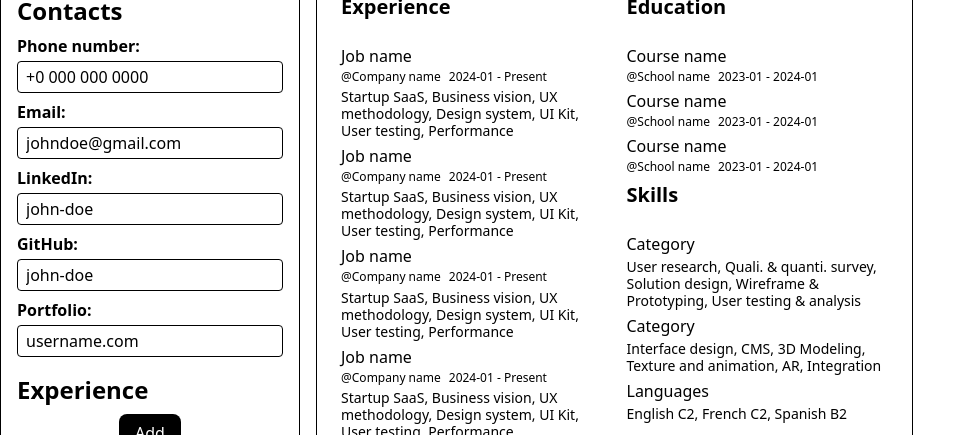
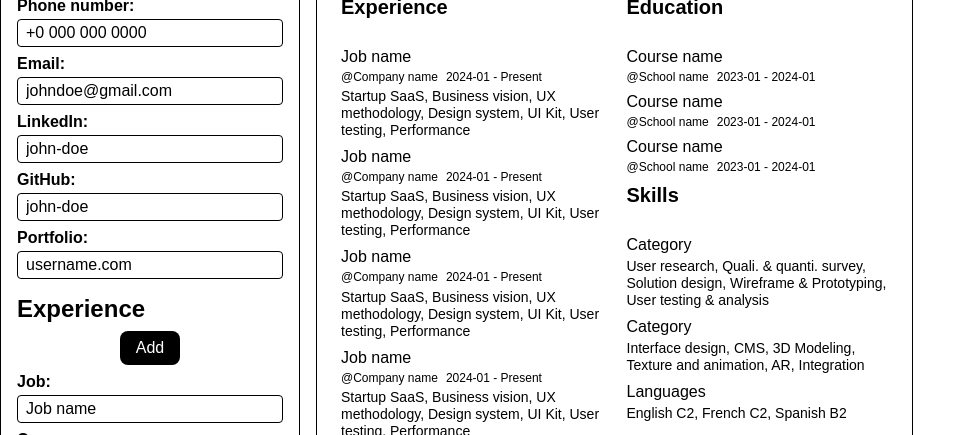
Before and after one commit to kame-sama/odin-cv, a React (Vite) app: page / in a window 1280 px wide. Shown: the part 316-751 px from the top of the page, without its empty margins (0-975 px from the left). Built offline with nearby package versions, Linux system fonts and the light colour scheme.

Commit message:
add fonts

```diff
--- a/src/App.tsx
+++ b/src/App.tsx
@@ -11,8 +11,6 @@ import ExperienceForm from './components/form/ExperienceForm';
 import EducationForm from './components/form/EducationForm';
 import SkillsForm from './components/form/SkillsForm';
 import Preview from './components/preview/Preview';
-import './style.css';
-import './components/form/Form.css';
 
 function App() {
   const [general, setGeneral] = useState(createUser(...example.general));
--- a/src/components/preview/Preview.css
+++ b/src/components/preview/Preview.css
@@ -95,6 +95,7 @@
 }
 
 .preview-item-info {
+  font-family: 'Bricolage Grotesque Variable', sans-serif;
   font-size: 12px;
   font-weight: 400;
   line-height: 14.4px;
--- a/src/main.tsx
+++ b/src/main.tsx
@@ -1,6 +1,10 @@
 import React from 'react';
 import ReactDOM from 'react-dom/client';
 import App from './App';
+import '@fontsource-variable/inter';
+import '@fontsource-variable/bricolage-grotesque';
+import './style.css';
+import './components/form/Form.css';
 
 ReactDOM.createRoot(document.getElementById('root')!).render(
   <React.StrictMode>
--- a/src/style.css
+++ b/src/style.css
@@ -1,14 +1,14 @@
+:root {
+  font-family: 'Inter Variable', sans-serif;
+  font-size: 16px;
+}
+
 *,
 *::before,
 *::after {
   padding: 0;
   margin: 0;
   box-sizing: border-box;
-}
-
-:root {
-  font-family: system-ui, sans-serif;
-  font-size: 16px;
 }
 
 input,
```
Also changed, not shown: package.json (+5 -3 lines), 1 other file (tests, documents, lock files or other folders).
